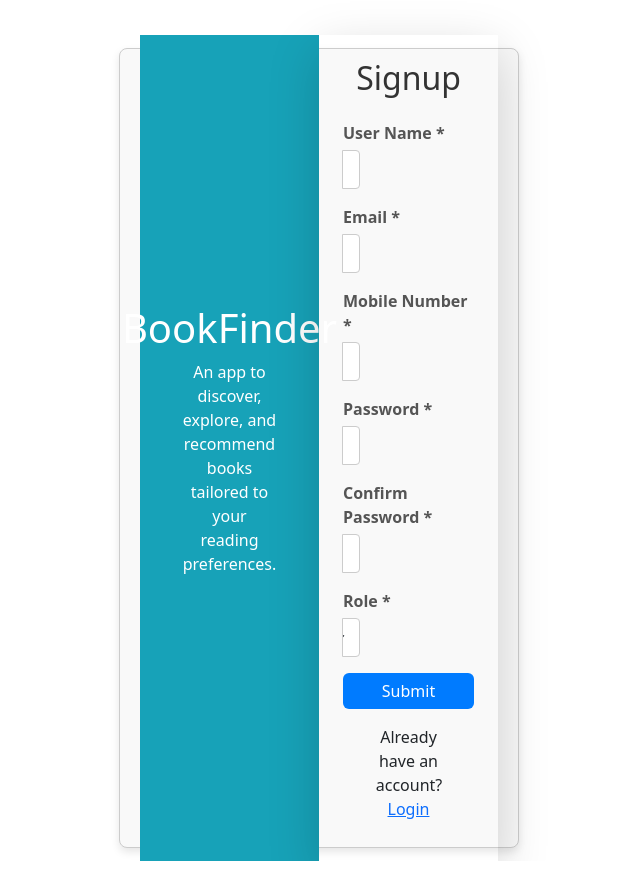
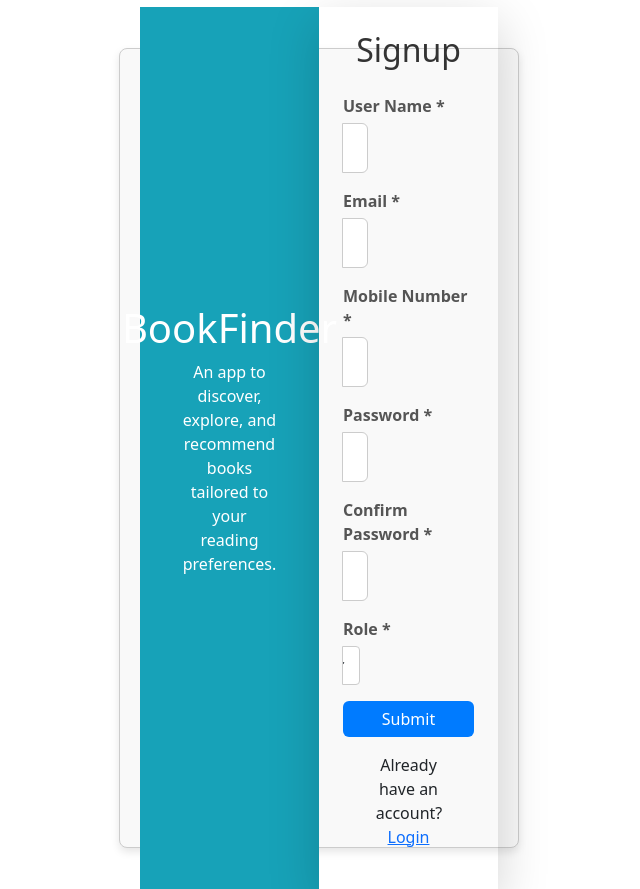
Before and after one commit to neojarvis-testing/734b2913-5a9c-48e3-b052-0f9eb0bf35ca-d6dcede1-5a98-4030-b98e-69b82d5837b1, a React (Create React App) app in the folder reactapp/: page /signup in a window 1280 px wide. Shown: the whole page, without its empty margins (321-961 px from the left). Before the commit the page ends 861 px from the top, so only its background shows below. Built offline with nearby package versions, Linux system fonts and the light colour scheme; no server answers.

Commit message:
changesin signup

```diff
--- a/reactapp/src/Components/Signup.css
+++ b/reactapp/src/Components/Signup.css
@@ -25,7 +25,7 @@
     color: #555;
   }
 
-  .input-group input,
+
   .input-group select {
     width: 100%;
     padding: 8px;
```
